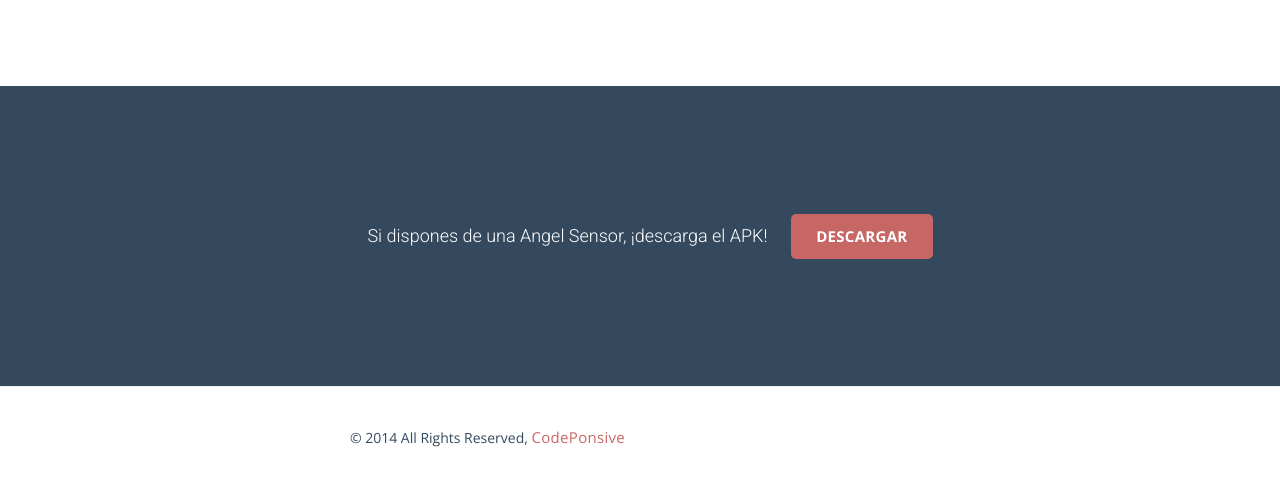
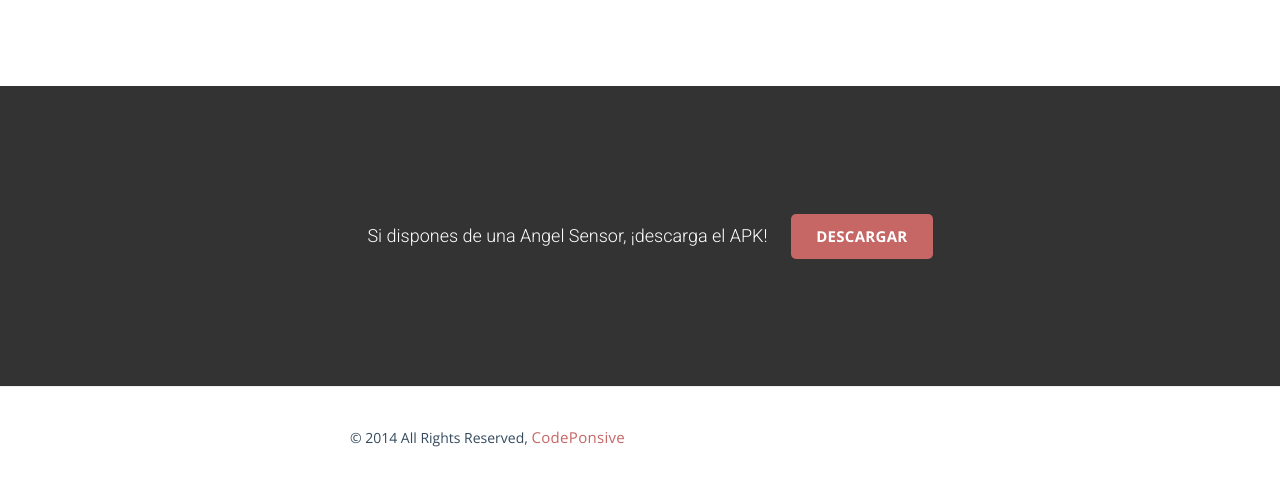
Before and after one commit to i-Gala/epilepsia_dca, a plain HTML site: page index.html in a window 1280 px wide. Shown: the part 2088-2574 px from the top of the page. Drawn offline with nearby package versions, Linux system fonts and the light colour scheme.

Commit message:
Update main.css

```diff
--- a/css/main.css
+++ b/css/main.css
@@ -302,7 +302,7 @@ a:hover {
 ================================================ */
 
 #get-trial {
-    background: #34495E;
+    background: #333;
     padding: 120px 0;
 }
 #get-trial h4 {
```
